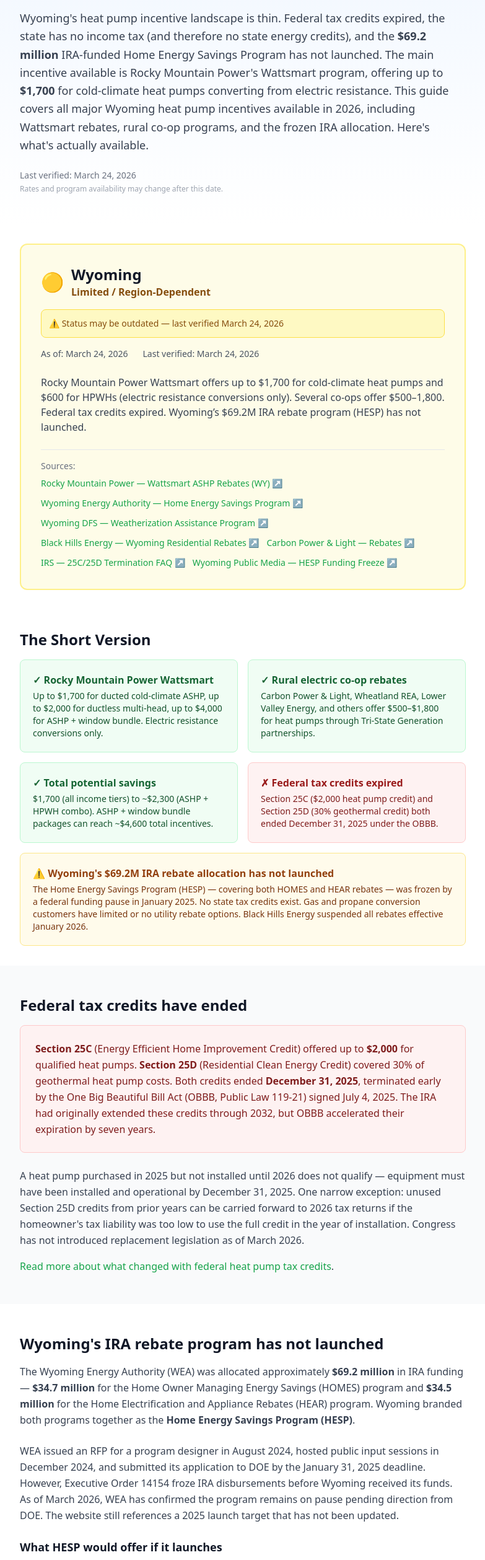
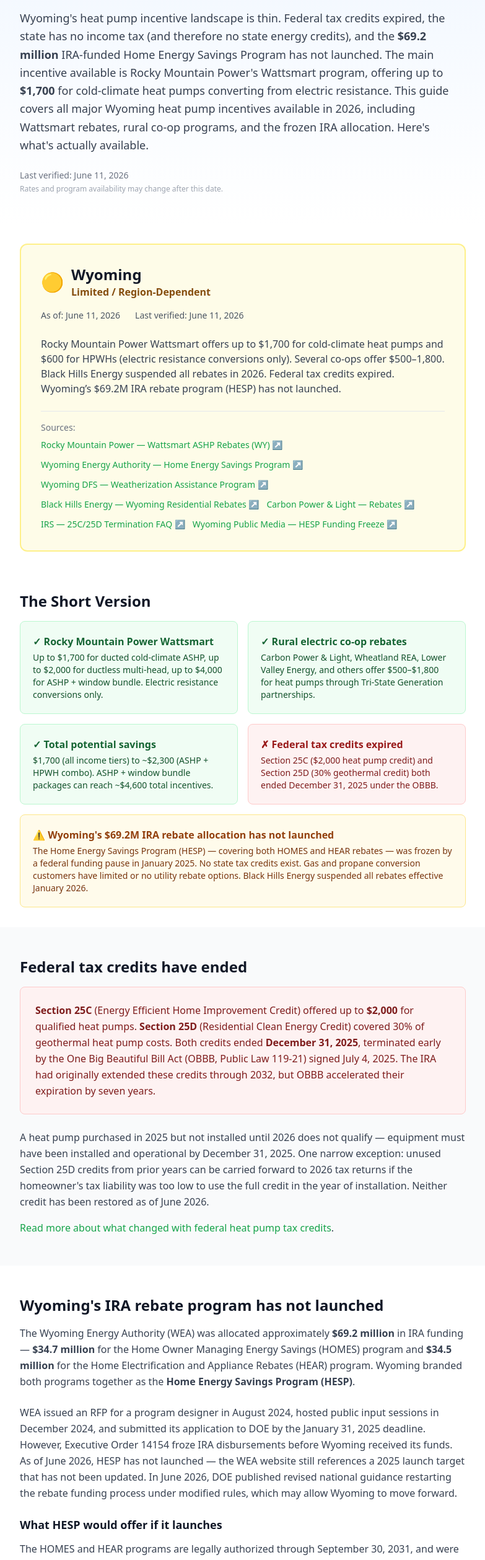
Before and after one commit to giniwproductions-88/homeenergybasics, a Next.js app: page /heat-pumps/states/wy in a window 1280 px wide. Shown: the part 234-2751 px from the top of the page at 62% size, without its empty margins (248-1031 px from the left). Built offline with nearby package versions, Linux system fonts and the light colour scheme.

Commit message:
WY: HESP status to June 2026 + DOE restart guidance, Bright Horizon merger added to Black Hills watch item, bump to 2026-06-11

```diff
--- a/src/app/heat-pumps/states/wy/page.tsx
+++ b/src/app/heat-pumps/states/wy/page.tsx
@@ -58,7 +58,7 @@
         name: "What happened to Wyoming\u2019s IRA Home Energy Savings Program?",
         acceptedAnswer: {
           "@type": "Answer",
-          text: "The Wyoming Energy Authority applied for and received a conditional award for approximately $69.2 million in IRA funding ($34.7M for HOMES, $34.5M for HEAR). However, an executive order in January 2025 froze IRA disbursements before Wyoming received its funds. As of March 2026, the program remains on pause. The funding is legally authorized through September 30, 2031, and was not repealed by the OBBB.",
+          text: "The Wyoming Energy Authority applied for and received a conditional award for approximately $69.2 million in IRA funding ($34.7M for HOMES, $34.5M for HEAR). However, an executive order in January 2025 froze IRA disbursements before Wyoming received its funds, and as of June 2026 the program has not launched. In June 2026, DOE published revised national guidance restarting the rebate funding process under modified rules, which may allow Wyoming to move forward. The funding is legally authorized through September 30, 2031, and was not repealed by the OBBB.",
         },
       },
       {
@@ -146,7 +146,7 @@
             </p>
           </div>
           <p className="text-gray-700 leading-relaxed mb-4">
-            A heat pump purchased in 2025 but not installed until 2026 does not qualify — equipment must have been installed and operational by December 31, 2025. One narrow exception: unused Section 25D credits from prior years can be carried forward to 2026 tax returns if the homeowner&apos;s tax liability was too low to use the full credit in the year of installation. Congress has not introduced replacement legislation as of March 2026.
+            A heat pump purchased in 2025 but not installed until 2026 does not qualify — equipment must have been installed and operational by December 31, 2025. One narrow exception: unused Section 25D credits from prior years can be carried forward to 2026 tax returns if the homeowner&apos;s tax liability was too low to use the full credit in the year of installation. Neither credit has been restored as of June 2026.
           </p>
           <p className="text-gray-700 leading-relaxed">
             <Link href="/federal-heat-pump-tax-credit-expired" className="text-brand-600 hover:underline">Read more about what changed with federal heat pump tax credits</Link>.
@@ -162,12 +162,12 @@
             The Wyoming Energy Authority (WEA) was allocated approximately <strong>$69.2 million</strong> in IRA funding — <strong>$34.7 million</strong> for the Home Owner Managing Energy Savings (HOMES) program and <strong>$34.5 million</strong> for the Home Electrification and Appliance Rebates (HEAR) program. Wyoming branded both programs together as the <strong>Home Energy Savings Program (HESP)</strong>.
           </p>
           <p className="text-gray-700 leading-relaxed mb-6">
-            WEA issued an RFP for a program designer in August 2024, hosted public input sessions in December 2024, and submitted its application to DOE by the January 31, 2025 deadline. However, Executive Order 14154 froze IRA disbursements before Wyoming received its funds. As of March 2026, WEA has confirmed the program remains on pause pending direction from DOE. The website still references a 2025 launch target that has not been updated.
+            WEA issued an RFP for a program designer in August 2024, hosted public input sessions in December 2024, and submitted its application to DOE by the January 31, 2025 deadline. However, Executive Order 14154 froze IRA disbursements before Wyoming received its funds. As of June 2026, HESP has not launched — the WEA website still references a 2025 launch target that has not been updated. In June 2026, DOE published revised national guidance restarting the rebate funding process under modified rules, which may allow Wyoming to move forward.
           </p>
 
           <h3 className="text-lg font-semibold text-gray-900 mb-3">What HESP would offer if it launches</h3>
           <p className="text-gray-700 leading-relaxed mb-6">
-            The HOMES and HEAR programs are legally authorized through September 30, 2031, and were not repealed by the OBBB. If Wyoming&apos;s HESP activates, the federal statutory rebate amounts would apply. Wyoming had not finalized specific program rules before the pause.
+            The HOMES and HEAR programs are legally authorized through September 30, 2031, and were not repealed by the OBBB. If Wyoming&apos;s HESP activates, the federal statutory rebate amounts below would be the ceiling — but final amounts and eligibility will follow DOE&apos;s revised June 2026 guidance, which no longer supports switching from fossil fuels to electric heating. Wyoming had not finalized specific program rules before the pause.
           </p>
           <div className="overflow-x-auto mb-6">
             <table className="min-w-full text-sm">
@@ -511,15 +511,15 @@
           <div className="space-y-4">
             <div className="bg-white border border-gray-200 rounded-lg p-5">
               <p className="font-semibold text-gray-900">HESP launch status</p>
-              <p className="text-sm text-gray-600 mt-1">Wyoming&apos;s $69.2 million IRA allocation could activate at any point, transforming the incentive landscape with HEAR rebates up to $8,000 for income-qualified households. The Wyoming Energy Authority has done the groundwork — the program was near launch when funds were frozen. Monitor wyoenergy.org for updates.</p>
+              <p className="text-sm text-gray-600 mt-1">Wyoming&apos;s $69.2 million IRA allocation could activate, transforming the incentive landscape with HEAR rebates up to $8,000 for income-qualified households. The Wyoming Energy Authority has done the groundwork — the program was near launch when funds were frozen — and DOE&apos;s June 2026 revised guidance restarted the national funding process, though under modified rules. Monitor wyoenergy.org for updates.</p>
             </div>
             <div className="bg-white border border-gray-200 rounded-lg p-5">
               <p className="font-semibold text-gray-900">IRA funding runway</p>
               <p className="text-sm text-gray-600 mt-1">The HOMES and HEAR programs are authorized through September 30, 2031. The OBBB did not repeal this funding but did terminate federal tax credits (25C/25D) seven years early. Future legislative action could further affect IRA program funding or extend it.</p>
             </div>
             <div className="bg-white border border-gray-200 rounded-lg p-5">
-              <p className="font-semibold text-gray-900">Black Hills Energy program redesign</p>
-              <p className="text-sm text-gray-600 mt-1">Black Hills suspended all rebate programs in 2026 and is redesigning its demand-side management portfolio through public workshops with the Wyoming Public Service Commission. New programs could restore rebates for approximately 76,000 Wyoming utility customers in the Cheyenne metro area.</p>
+              <p className="font-semibold text-gray-900">Black Hills Energy program redesign — and merger</p>
+              <p className="text-sm text-gray-600 mt-1">Black Hills suspended all rebate programs in 2026 and is redesigning its demand-side management portfolio through public workshops with the Wyoming Public Service Commission. Adding to the uncertainty, Black Hills Corp. and NorthWestern Energy are merging into Bright Horizon Energy Corporation — shareholders approved the deal in April 2026, with closing expected in the second half of 2026 pending regulatory approvals. New programs from the combined company could restore rebates for approximately 76,000 Wyoming utility customers in the Cheyenne metro area.</p>
             </div>
           </div>
         </div>
--- a/src/data/incentives.ts
+++ b/src/data/incentives.ts
@@ -1853,9 +1853,9 @@
     stateCode: "WY",
     stateName: "Wyoming",
     status: "limited",
-    lastVerified: "2026-03-24",
-    summary:
-      "Rocky Mountain Power Wattsmart offers up to $1,700 for cold-climate heat pumps and $600 for HPWHs (electric resistance conversions only). Several co-ops offer $500\u20131,800. Federal tax credits expired. Wyoming\u2019s $69.2M IRA rebate program (HESP) has not launched.",
+    lastVerified: "2026-06-11",
+    summary:
+      "Rocky Mountain Power Wattsmart offers up to $1,700 for cold-climate heat pumps and $600 for HPWHs (electric resistance conversions only). Several co-ops offer $500\u20131,800. Black Hills Energy suspended all rebates in 2026. Federal tax credits expired. Wyoming\u2019s $69.2M IRA rebate program (HESP) has not launched.",
     sources: [
       {
         label: "Rocky Mountain Power \u2014 Wattsmart ASHP Rebates (WY)",
```
